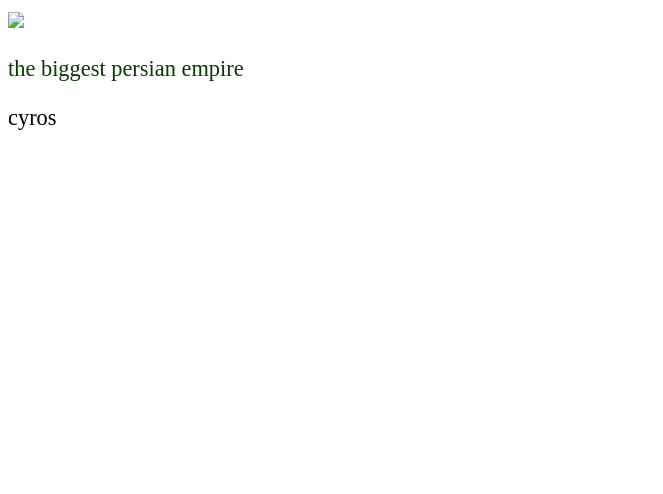
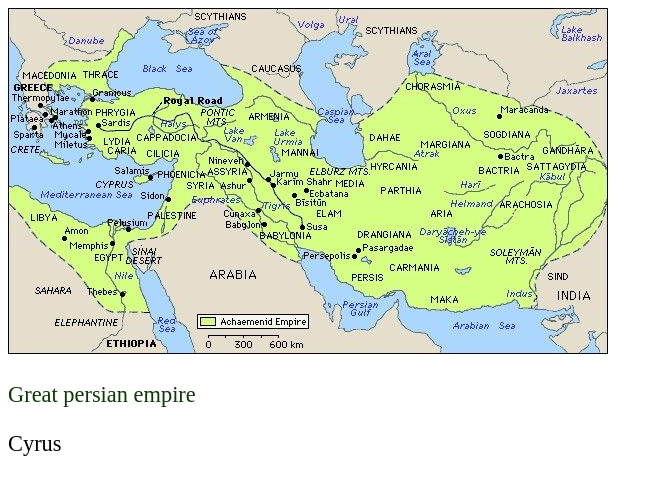
Before and after one commit to jasem66/persianEmpire, a plain HTML site: page map.html in a window 1280 px wide. Shown: the whole page, without its empty margins (0-663 px from the left). Drawn offline with Linux system fonts and the light colour scheme.

Commit message:
Update map.html

```diff
--- a/map.html
+++ b/map.html
@@ -10,9 +10,9 @@
 
 <body>
 
-<a href="persianMap1.jpg" target="_blank"><img src="persianMap1.jpg" ></a>
-<p>the biggest persian empire</p>
-<span>cyros</span>
+<a href="./photoes/persianMap1.jpg" target="_blank"><img src="./photoes/persianMap1.jpg" ></a>
+<p>Great persian empire</p>
+<span>Cyrus</span>
 </body>
 
 
```
